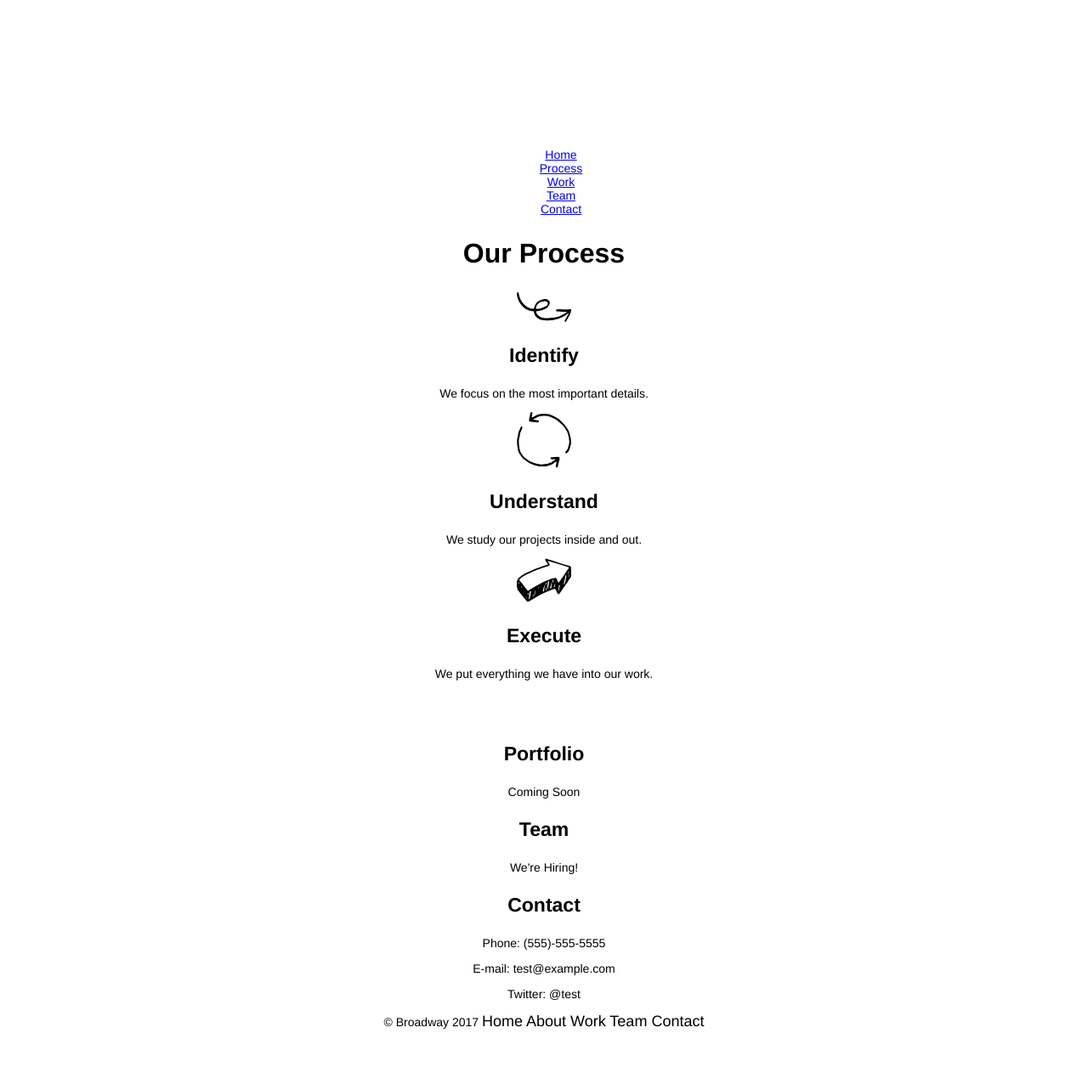
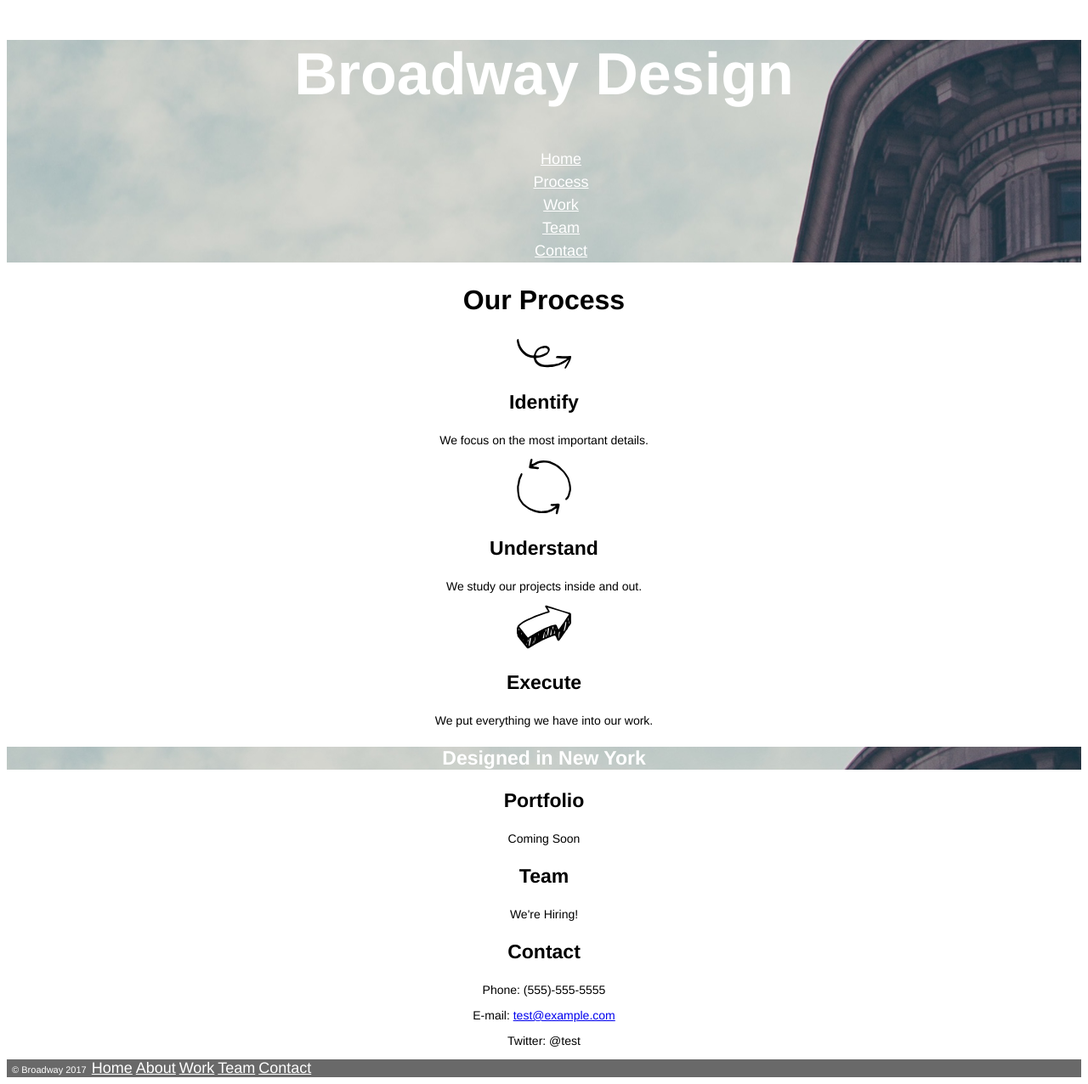
Before and after one commit to eileenoh/broadway, a plain HTML site: page index.html in a window 1280 px wide. Shown: the whole page at 85% size. Before the commit the page ends 1221 px from the top, so only its background shows below. Drawn offline with Linux system fonts and the light colour scheme.

Commit message:
Complete and ready for final review.

```diff
--- a/index.html
+++ b/index.html
@@ -7,7 +7,7 @@
 <body>
   <header class="banner">
     <h1>Broadway Design</h1>
-    <nav>
+    <nav class="nav">
       <ul type="none">
         <li><a href="#">Home</a></li>
         <li><a href="#process">Process</a></li>
@@ -49,9 +49,9 @@
   <section id="contact">
     <h3>Contact</h3>
     <p>Phone: (555)-555-5555</p>
-    <p>E-mail: test@example.com</p>
+    <p>E-mail: <a href="mailto:test@example.com">test@example.com</a></p>
     <p>Twitter: @test</p>
   </section>
-  <footer>&copy; Broadway 2017 <span class="nav">Home About Work Team Contact</span></footer>
+  <footer class="footer">&nbsp; &copy; Broadway 2017 &nbsp;<span class="nav"><a href="#">Home</a> <a href="#">About</a> <a href="#work">Work</a> <a href="#team">Team</a> <a href="#contact">Contact</a></span></footer>
 </body>
 </html>
--- a/resources/css/style.css
+++ b/resources/css/style.css
@@ -21,15 +21,21 @@ h3 {
 
 .banner {
   color: white;
-  background-image: url('./images/the-flatiron-building.png');
+  background-image: url("../images/the-flatiron-building.png");
 }
 
-.nav {
+.nav a {
   font-size: 18px;
+  color: white;
+}
+
+.nav li {
+  line-height: 1.5;
 }
 
 .footer {
   font-size: 11px;
+  text-align: left;
   background-color: dimgray;
   color: white;
 }
```
